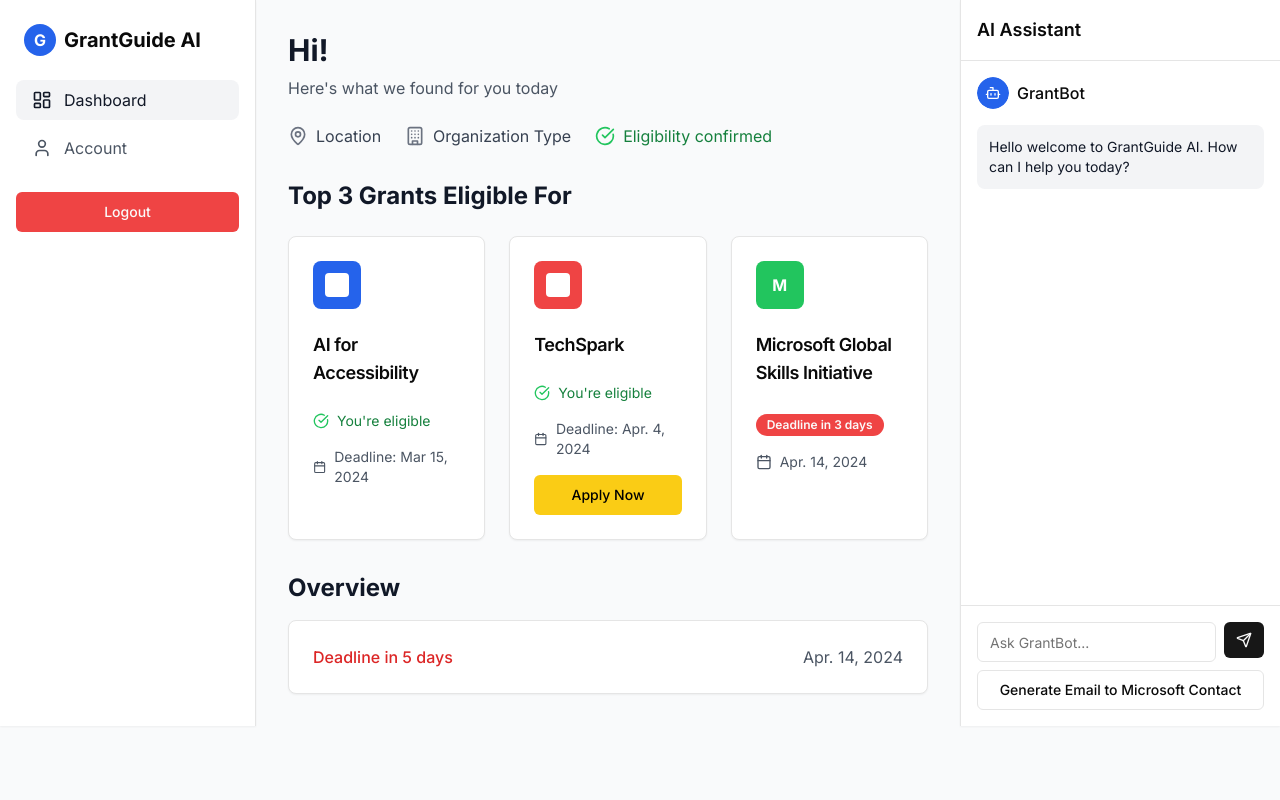
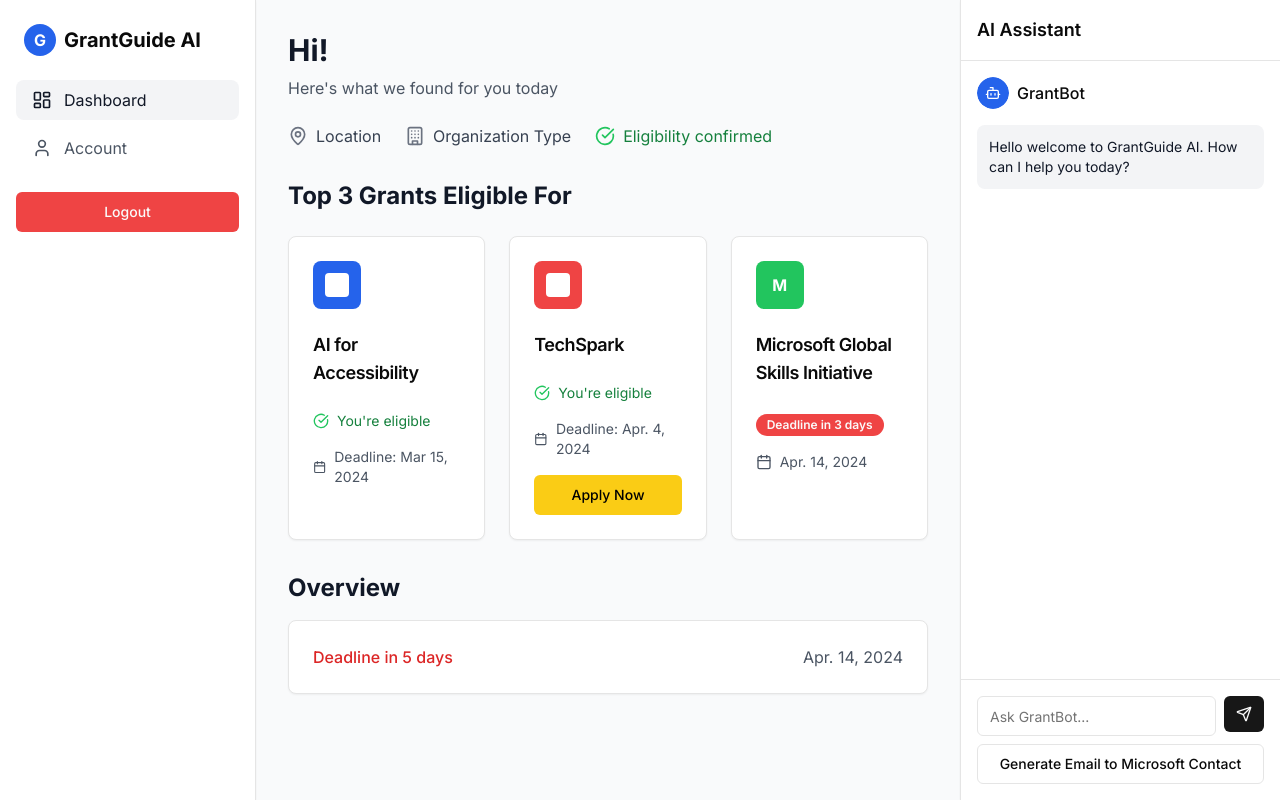
Before and after one commit to meharjot0710/GrantGuide-AI, a Next.js app in the folder grant-guide-app/: page /dashboard in a window 1280 px wide. Built offline with nearby package versions, Linux system fonts and the light colour scheme; no server answers.

Commit message:
Made the chatbot responsive

```diff
--- a/grant-guide-app/app/dashboard/page.tsx
+++ b/grant-guide-app/app/dashboard/page.tsx
@@ -320,10 +320,10 @@ export default function DashboardPage() {
           </div>
 
           {/* Chat Sidebar */}
-          <div className={`fixed lg:static inset-y-0 right-0 z-50 w-full sm:w-80 bg-white border-l shadow-sm flex flex-col transform transition-transform duration-300 ease-in-out lg:translate-x-0 ${
+          <div className={`fixed lg:static inset-y-0 right-0 z-50 w-full sm:w-80 bg-white border-l shadow-sm flex flex-col transform transition-transform duration-300 ease-in-out lg:translate-x-0 lg:h-screen ${
             chatOpen ? 'translate-x-0' : 'translate-x-full lg:translate-x-0'
           }`}>
-            <div className="p-4 border-b flex items-center justify-between">
+            <div className="p-4 border-b flex items-center justify-between flex-shrink-0">
               <h3 className="text-lg font-semibold">AI Assistant</h3>
               <Button
                 variant="ghost"
@@ -364,7 +364,7 @@ export default function DashboardPage() {
               </div>
 
               {/* Input Area - Fixed at Bottom */}
-              <div className="p-4 border-t bg-white">
+              <div className="p-4 border-t bg-white flex-shrink-0">
                 <div className="flex space-x-2 mb-2">
                   <Input
                     placeholder="Ask GrantBot..."
```
